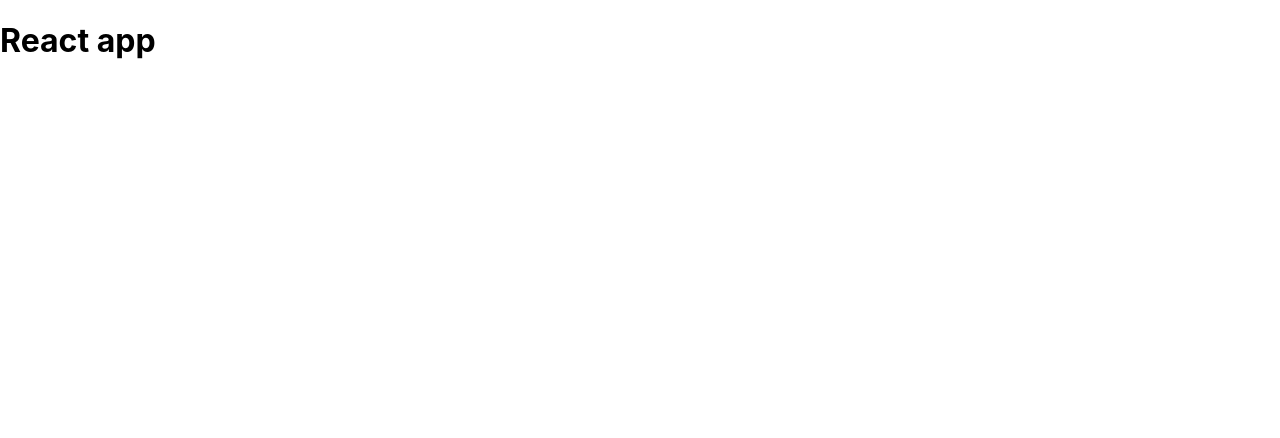
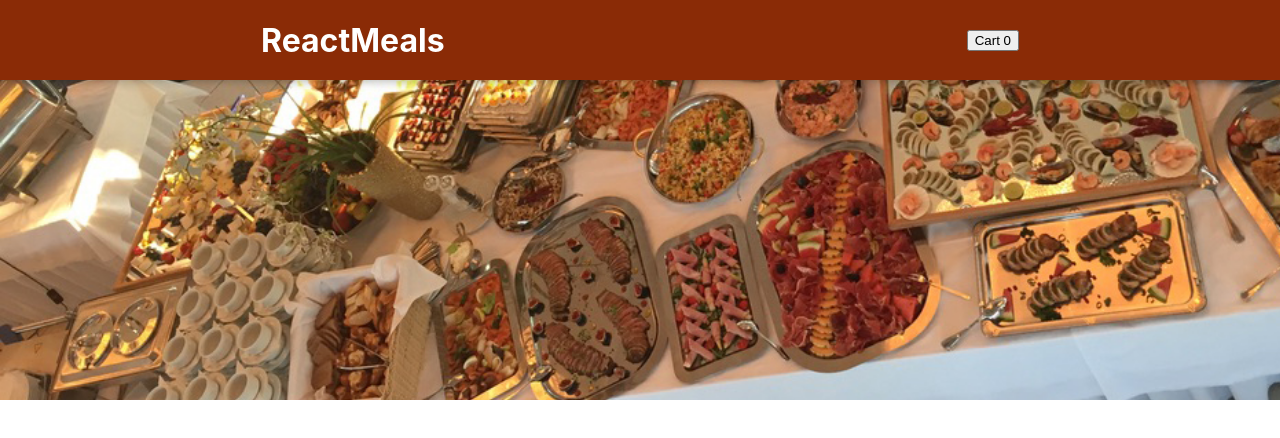
Before and after one commit to vandanacr538/restaurant-app, a React (Create React App) app: page / in a window 1280 px wide. Shown: the top 438 px of the page. Built offline with nearby package versions, Linux system fonts and the light colour scheme; the HTML template or start-up script is replaced by a standard one.

Commit message:
Building Header

```diff
--- a/src/App.js
+++ b/src/App.js
@@ -1,9 +1,11 @@
+import React from "react";
+import Header from "./components/Layout/Header";
 
 function App() {
   return (
-    <div>
-      <h1>React app</h1>
-    </div>
+    <React.Fragment>
+      <Header />
+    </React.Fragment>
   );
 }
 
--- /dev/null
+++ b/src/components/Layout/Header.css
@@ -0,0 +1,27 @@
+.header{
+    background-color: #8a2b06;
+    color: white;
+    display: flex;
+    justify-content: space-around;
+    align-items: center;
+    position: fixed;
+    top: 0;
+    left: 0;
+    width: 100%;
+    height: 5rem;
+    box-shadow: 0 2px 8px rgba(0, 0, 0, 0.25);
+    z-index: 10;
+}
+
+.header-image{
+    width: 100%;
+    height: 25rem;
+    z-index: 0;
+    overflow: hidden;
+}
+
+.header-image img{
+    width: 110%;
+    height: 100%;
+    object-fit: cover;
+}
--- /dev/null
+++ b/src/components/Layout/Header.js
@@ -0,0 +1,19 @@
+import React from "react";
+import "./Header.css";
+import mealsImage from "../../assets/meals.jpg";
+
+const Header=()=>{
+    return(
+        <React.Fragment>
+            <header className="header">
+                <h1>ReactMeals</h1>
+                <button>Cart 0</button>
+            </header>
+            <div className="header-image">
+                <img src={mealsImage} alt="A table full of meals"></img>
+            </div>
+        </React.Fragment>
+    )
+}
+
+export default Header;
```
Also changed, not shown: src/assets/meals.jpg (added).
